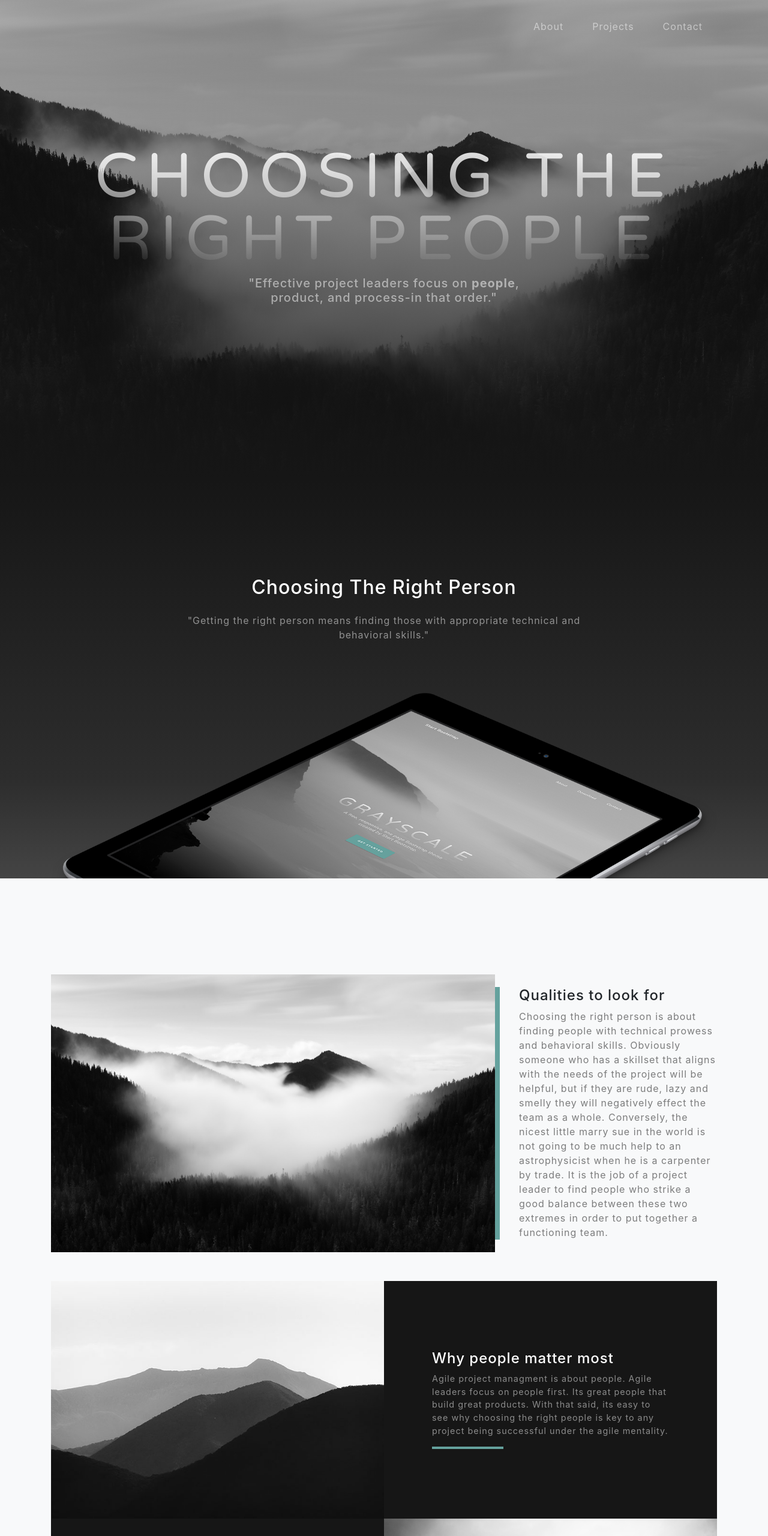
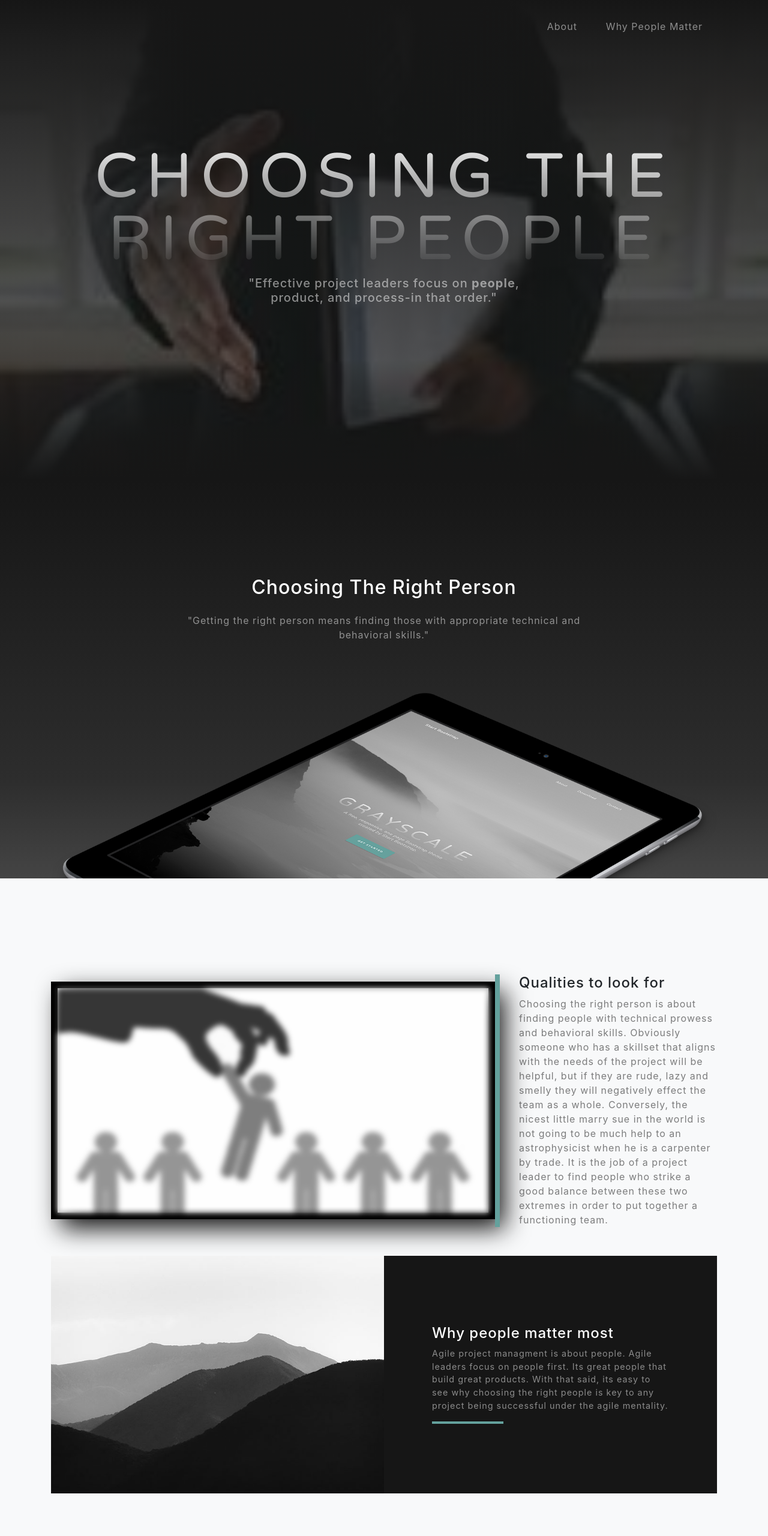
Before and after one commit to davidcloak/SelfOrganizingTeams, a website with bundled scripts: page index.html in a window 1280 px wide. Shown: the top 2560 px of the page at 60% size. Built offline with nearby package versions, Linux system fonts and the light colour scheme.

Commit message:
css/organizing/images
did some css for some images replaced some to what they needed and removed or rearanged the code to fix the looks

```diff
--- a/css/grayscale.css
+++ b/css/grayscale.css
@@ -90,7 +90,7 @@
   height: auto;
   min-height: 35rem;
   padding: 15rem 0;
-  background: linear-gradient(to bottom, rgba(22, 22, 22, 0.3) 0%, rgba(22, 22, 22, 0.7) 75%, #161616 100%), url("../img/bg-masthead.jpg");
+  background: linear-gradient(to bottom, rgba(22, 22, 22, 1) 0%, rgba(22, 22, 22, 0.7) 75%, #161616 100%), url("../img/handReachingOut.jfif");
   background-position: center;
   background-repeat: no-repeat;
   background-attachment: scroll;
--- /dev/null
+++ b/customStyle.css
@@ -0,0 +1,8 @@
+#Qualities{
+    border: 11px solid black;
+    filter: drop-shadow(16px 16px 20px rgb(10,10,10));
+}
+
+#Qualities img{
+    filter: blur(5px) grayscale();
+}
--- a/index.html
+++ b/index.html
@@ -8,7 +8,7 @@
     <meta name="description" content="">
     <meta name="author" content="">
 
-  <title>Grayscale - Start Bootstrap Theme</title>
+    <title>Choosing The Right Person</title>
 
     <!-- Bootstrap core CSS -->
     <link href="vendor/bootstrap/css/bootstrap.min.css" rel="stylesheet">
@@ -19,7 +19,8 @@
     <link href="https://fonts.googleapis.com/css?family=Nunito:200,200i,300,300i,400,400i,600,600i,700,700i,800,800i,900,900i" rel="stylesheet">
 
     <!-- Custom styles for this template -->
-  <link href="css/grayscale.min.css" rel="stylesheet">
+    <link href="css/grayscale.css" rel="stylesheet"><!--any modification in here-->
+    <link href="customStyle.css" rel="stylesheet"><!--any new additions go in here-->
 
 </head>
 
@@ -38,10 +39,7 @@
                         <a class="nav-link js-scroll-trigger" href="#about">About</a>
                     </li>
                     <li class="nav-item">
-            <a class="nav-link js-scroll-trigger" href="#projects">Projects</a>
-          </li>
-          <li class="nav-item">
-            <a class="nav-link js-scroll-trigger" href="#signup">Contact</a>
+                        <a class="nav-link js-scroll-trigger" href="#projects">Why People Matter</a><!--#projects is for people-->
                     </li>
                 </ul>
             </div>
@@ -77,8 +75,8 @@
 
             <!-- Featured Project Row -->
             <div class="row align-items-center no-gutters mb-4 mb-lg-5">
-        <div class="col-xl-8 col-lg-7">
-          <img class="img-fluid mb-3 mb-lg-0" src="img/bg-masthead.jpg" alt="">
+                <div class="col-xl-8 col-lg-7" id="Qualities">
+                    <img class="img-fluid mb-3 mb-lg-0" width=100% src="img/misstionStatement.png" alt="Picking Person from group" title="Picking Person from group">
                 </div>
                 <div class="col-xl-4 col-lg-5">
                     <div class="featured-text text-center text-lg-left">
@@ -107,7 +105,7 @@
             </div>
 
             <!-- Project Two Row -->
-      <div class="row justify-content-center no-gutters">
+           <!-- <div class="row justify-content-center no-gutters">
                 <div class="col-lg-6">
                     <img class="img-fluid" src="img/demo-image-02.jpg" alt="">
                 </div>
@@ -122,7 +120,7 @@
                         </div>
                     </div>
                 </div>
-      </div>
+            </div>-->
 
         </div>
     </section>
```
Also changed, not shown: img/handReachingOut.jfif (added), img/misstionStatement.png (added), img/misstionStatement2.png (added). Lines whose indentation alone changed are shown as unchanged.
